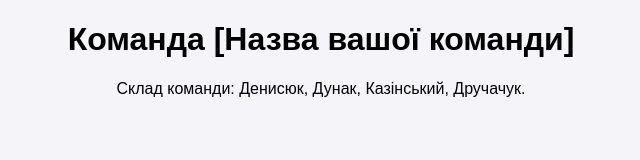
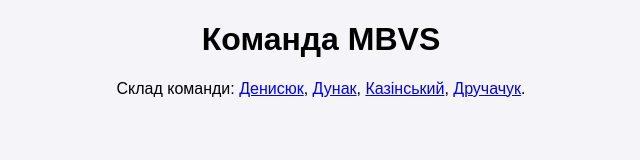
Before and after one commit to Stranick7/softserve-homework, a plain HTML site: page index.html in a window 1280 px wide. Shown: the whole page, without its empty margins (319-959 px from the left). Drawn offline with Linux system fonts and the light colour scheme.

Commit message:
Додано посилання на сторінки учасників

```diff
--- a/index.html
+++ b/index.html
@@ -6,7 +6,12 @@
     <link rel="stylesheet" href="style.css">
 </head>
 <body>
-    <h1>Команда [Назва вашої команди]</h1>
-    <p>Склад команди: Денисюк, Дунак, Казінський, Дручачук.</p>
-    </body>
+    <h1>Команда MBVS</h1>
+    <p>Склад команди:
+        <a href="denisyuk.html">Денисюк</a>,
+        <a href="Dunak.html">Дунак</a>,
+        <a href="kazinskiy.html">Казінський</a>,
+        <a href="drukachuk.html">Дручачук</a>.
+    </p>
+</body>
 </html>
```
